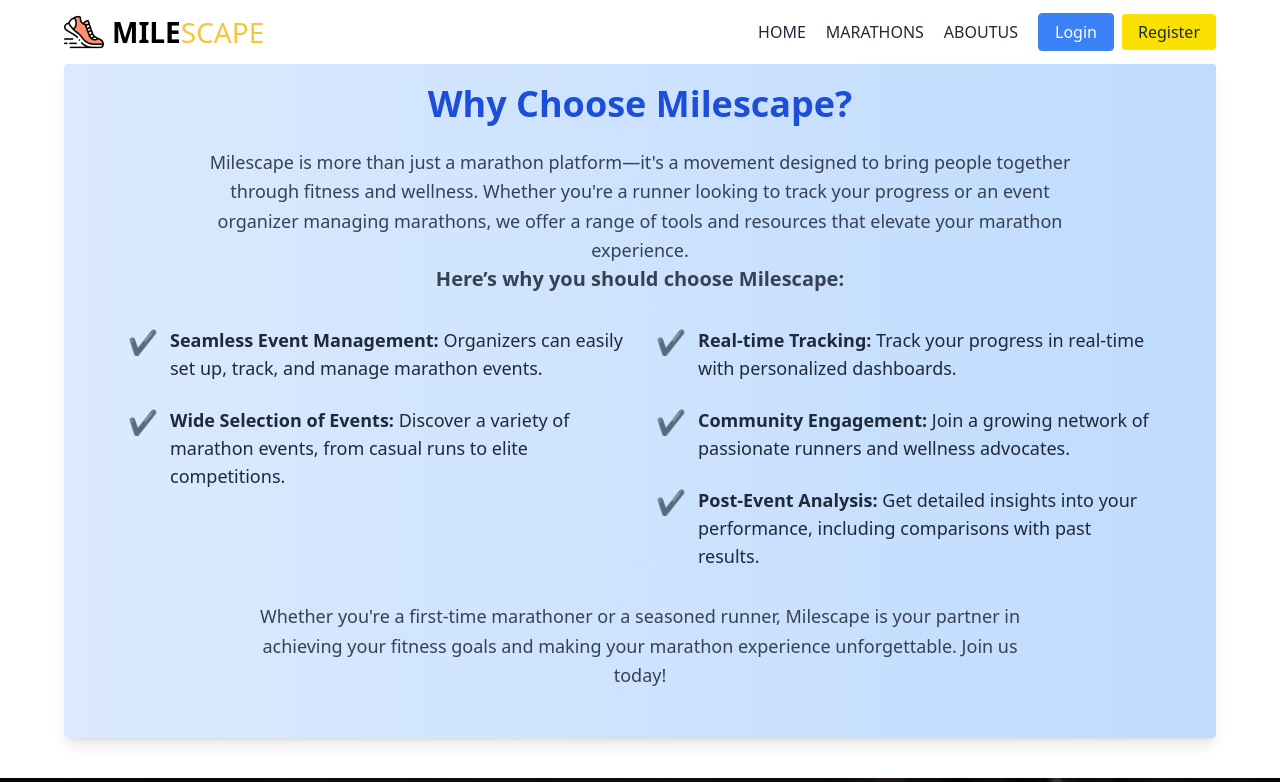
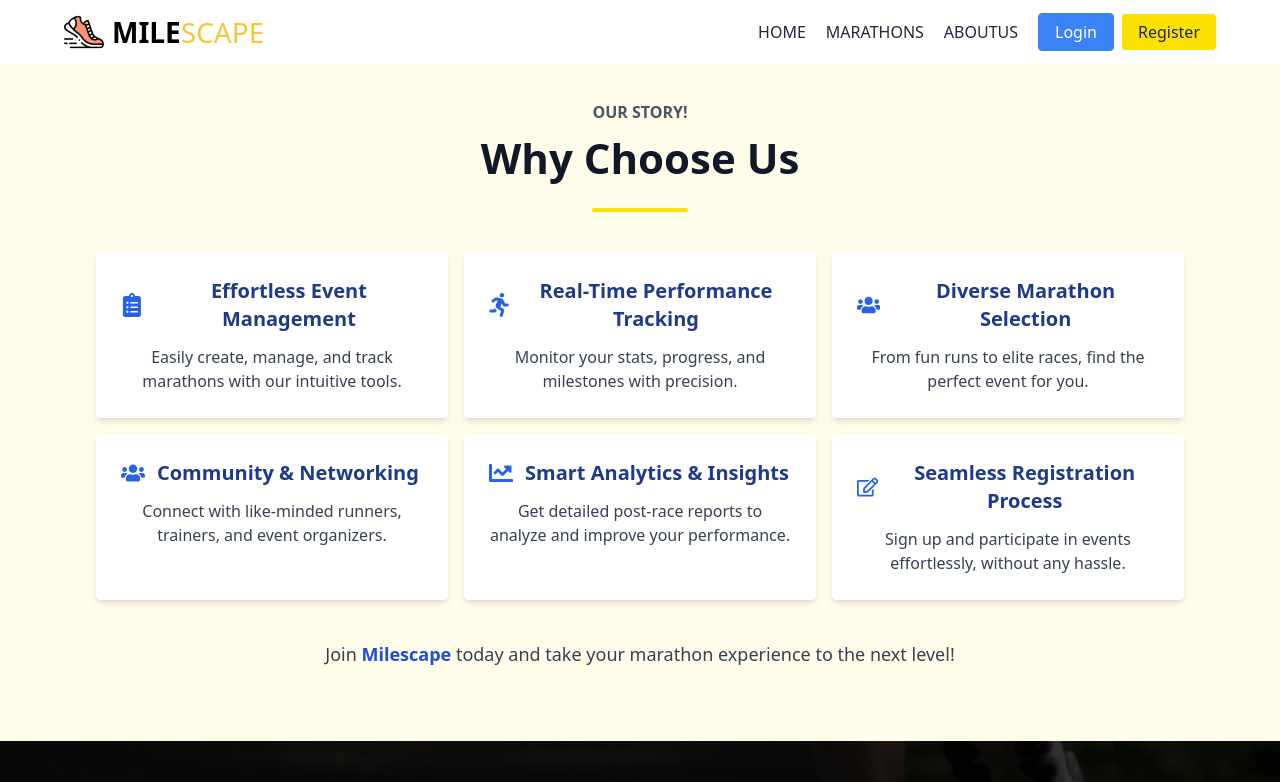
Before and after one commit to Nabilabintaakter/MileScape-client, a React (Vite) app: page /whyChooseUs in a window 1280 px wide. Shown: the top 782 px of the page. Built offline with nearby package versions, Linux system fonts and the light colour scheme; no server answers.

Commit message:
updated Why Choose Us section

```diff
--- a/src/pages/FAQ/FAQ.jsx
+++ b/src/pages/FAQ/FAQ.jsx
@@ -80,22 +80,23 @@ const FAQ = () => {
     ];
 
     return (
-        <div className="w-[90%] mx-auto max-w-7xl mb-16">
+        <div className="w-[90%]  mx-auto max-w-7xl mb-16 ">
             <div className="w-full max-w-4xl mx-auto text-center">
-                <Fade direction="up" triggerOnce duration={2000}>
+                <Fade direction="up" triggerOnce duration={1000}>
                     <div className='mt-3 mb-5 md:mt-5 md:mb-10 lg:mb-14'>
                         <Header title='Learn More!' subTitle='Frequently Asked Questions' />
                     </div>
                 </Fade>
             </div>
 
-            <Fade direction="up" cascade triggerOnce>
-                <Accordion allowZeroExpanded className="bg-gradient-to-r from-blue-50 to-blue-100 shadow-2xl rounded-lg overflow-hidden">
+            <Fade direction="up" cascade triggerOnce >
+                <div className="bg-gradient-to-r from-blue-50 to-blue-100 shadow-2xl rounded-lg">
+                    <Accordion allowZeroExpanded className="w-full p-5 lg:p-8 mx-auto overflow-hidden">
                         {faqs.map((faq, index) => (
-                        <AccordionItem key={index} className="border-b border-blue-200 rounded-lg">
+                            <AccordionItem key={index} className="border-b border-blue-200 rounded-lg mb-2">
                                 <AccordionItemHeading>
                                     <AccordionItemButton
-                                    className="text-lg font-semibold flex justify-between items-center p-5 bg-white hover:bg-blue-100 transition-all duration-300 cursor-pointer rounded-lg shadow-md"
+                                        className="text-lg font-semibold flex border-[1px] border-white justify-between items-center p-5 bg-white hover:bg-blue-100 hover:border-blue-600 transition-all duration-300 cursor-pointer rounded-lg shadow-md"
                                         onClick={() => toggleAccordion(index)}
                                     >
                                         <span className="text-blue-900">{index + 1}. {faq.question}</span>
@@ -114,6 +115,7 @@ const FAQ = () => {
                             </AccordionItem>
                         ))}
                     </Accordion>
+                </div>
             </Fade>
         </div>
     );
--- a/src/pages/WhyChooseUs/WhyChooseUs.jsx
+++ b/src/pages/WhyChooseUs/WhyChooseUs.jsx
@@ -1,62 +1,76 @@
-import React, { useEffect } from 'react';
-import { Fade } from 'react-awesome-reveal';
+import React, { useEffect } from "react";
+import { Fade } from "react-awesome-reveal";
+import { FaClipboardList, FaRunning, FaUsers, FaChartLine, FaRegCheckCircle, FaRegEdit } from "react-icons/fa";
+import Header from "../../components/shared/Header";
+import { Link } from "react-router-dom";
 
 const WhyChooseUs = () => {
     useEffect(() => {
-        document.title = `Why Choose Us | Milescape`;
-    }, [])
+        document.title = "Why Choose Us | Milescape";
+    }, []);
+
     return (
-        <div className='w-[90%] mx-auto max-w-7xl mb-5 md:mb-10'>
-            <Fade direction="up" triggerOnce duration={2000}>
-                <div className=" text-center bg-gradient-to-r from-blue-100 to-blue-200 pt-5 pb-12 px-6 rounded shadow-lg">
-                    <h2 className="text-2xl md:text-4xl font-bold text-blue-700 mb-6">Why Choose Milescape?</h2>
-                    <p className="text-lg text-gray-700 mb-8 max-w-4xl mx-auto leading-relaxed">
-                        Milescape is more than just a marathon platform—it's a movement designed to bring people together through fitness and wellness. Whether you're a runner looking to track your progress or an event organizer managing marathons, we offer a range of tools and resources that elevate your marathon experience.
-                        <br />
-                        <span className="font-semibold text-xl mt-6">Here’s why you should choose Milescape:</span>
-                    </p>
-                    <div className="grid grid-cols-1 md:grid-cols-2 gap-8 max-w-5xl mx-auto">
-                        <ul className="text-left space-y-6">
-                            <li className="flex items-start space-x-3">
-                                <span className="text-2xl text-blue-600">✔️</span>
-                                <p className="text-lg font-medium text-gray-800">
-                                    <span className="font-semibold">Seamless Event Management:</span> Organizers can easily set up, track, and manage marathon events.
-                                </p>
-                            </li>
-                            <li className="flex items-start space-x-3">
-                                <span className="text-2xl text-blue-600">✔️</span>
-                                <p className="text-lg font-medium text-gray-800">
-                                    <span className="font-semibold">Wide Selection of Events:</span> Discover a variety of marathon events, from casual runs to elite competitions.
-                                </p>
-                            </li>
-                        </ul>
+        <div className="w-full bg-[#fae10215] pb-10">
+            <div className="pt-4 pb-8 px-8 text-center w-[90%] mx-auto max-w-7xl">
+                <Fade direction="up" triggerOnce duration={1000}>
+                    <div className='mt-3 mb-5 md:mt-5 md:mb-10'>
+                        <Header title='Our Story!' subTitle='Why Choose Us' />
+                    </div>
+                </Fade>
 
-                        <ul className="text-left space-y-6">
-                            <li className="flex items-start space-x-3">
-                                <span className="text-2xl text-blue-600">✔️</span>
-                                <p className="text-lg font-medium text-gray-800">
-                                    <span className="font-semibold">Real-time Tracking:</span> Track your progress in real-time with personalized dashboards.
-                                </p>
-                            </li>
-                            <li className="flex items-start space-x-3">
-                                <span className="text-2xl text-blue-600">✔️</span>
-                                <p className="text-lg font-medium text-gray-800">
-                                    <span className="font-semibold">Community Engagement:</span> Join a growing network of passionate runners and wellness advocates.
-                                </p>
-                            </li>
-                            <li className="flex items-start space-x-3">
-                                <span className="text-2xl text-blue-600">✔️</span>
-                                <p className="text-lg font-medium text-gray-800">
-                                    <span className="font-semibold">Post-Event Analysis:</span> Get detailed insights into your performance, including comparisons with past results.
-                                </p>
-                            </li>
-                        </ul>
-                    </div>
-                    <p className="text-lg mt-8 text-gray-700 max-w-3xl mx-auto leading-relaxed">
-                        Whether you're a first-time marathoner or a seasoned runner, Milescape is your partner in achieving your fitness goals and making your marathon experience unforgettable. Join us today!
-                    </p>
+                {/* Features Section */}
+                <div className="grid grid-cols-1 md:grid-cols-2 lg:grid-cols-3 gap-4 max-w-6xl mx-auto">
+                    {[
+                        {
+                            title: "Effortless Event Management",
+                            description: "Easily create, manage, and track marathons with our intuitive tools.",
+                            icon: <FaClipboardList className="text-blue-600 text-2xl" />
+                        },
+                        {
+                            title: "Real-Time Performance Tracking",
+                            description: "Monitor your stats, progress, and milestones with precision.",
+                            icon: <FaRunning className="text-blue-600 text-2xl" />
+                        },
+                        {
+                            title: "Diverse Marathon Selection",
+                            description: "From fun runs to elite races, find the perfect event for you.",
+                            icon: <FaUsers className="text-blue-600 text-2xl" />
+                        },
+                        {
+                            title: "Community & Networking",
+                            description: "Connect with like-minded runners, trainers, and event organizers.",
+                            icon: <FaUsers className="text-blue-600 text-2xl" />
+                        },
+                        {
+                            title: "Smart Analytics & Insights",
+                            description: "Get detailed post-race reports to analyze and improve your performance.",
+                            icon: <FaChartLine className="text-blue-600 text-2xl" />
+                        },
+                        {
+                            title: "Seamless Registration Process",
+                            description: "Sign up and participate in events effortlessly, without any hassle.",
+                            icon: <FaRegEdit className="text-blue-600 text-2xl" />
+                        }
+                    ].map((feature, index) => (
+                        <Fade key={index} triggerOnce delay={index * 200}>
+                            <div className="bg-white p-6 rounded shadow-md hover:shadow-xl border-[1px] border-white hover:border-blue-800 transition-all duration-700 flex flex-col h-full hover:scale-105">
+                                <div className="flex items-center space-x-3">
+                                    {feature.icon}
+                                    <h3 className="text-xl font-semibold text-blue-900">{feature.title}</h3>
+                                </div>
+                                <p className="text-gray-700 mt-3 flex-grow">{feature.description}</p>
+                            </div>
+                        </Fade>
+                    ))}
                 </div>
-            </Fade>
+
+                {/* Call to Action */}
+                <p className="text-lg mt-10 text-gray-700 max-w-3xl mx-auto leading-relaxed">
+                    Join <Link to="/marathons" className="text-blue-700 font-semibold hover:underline">
+                        Milescape
+                    </Link> today and take your marathon experience to the next level!
+                </p>
+            </div>
         </div>
     );
 };
```
Lines whose indentation alone changed are shown as unchanged.
